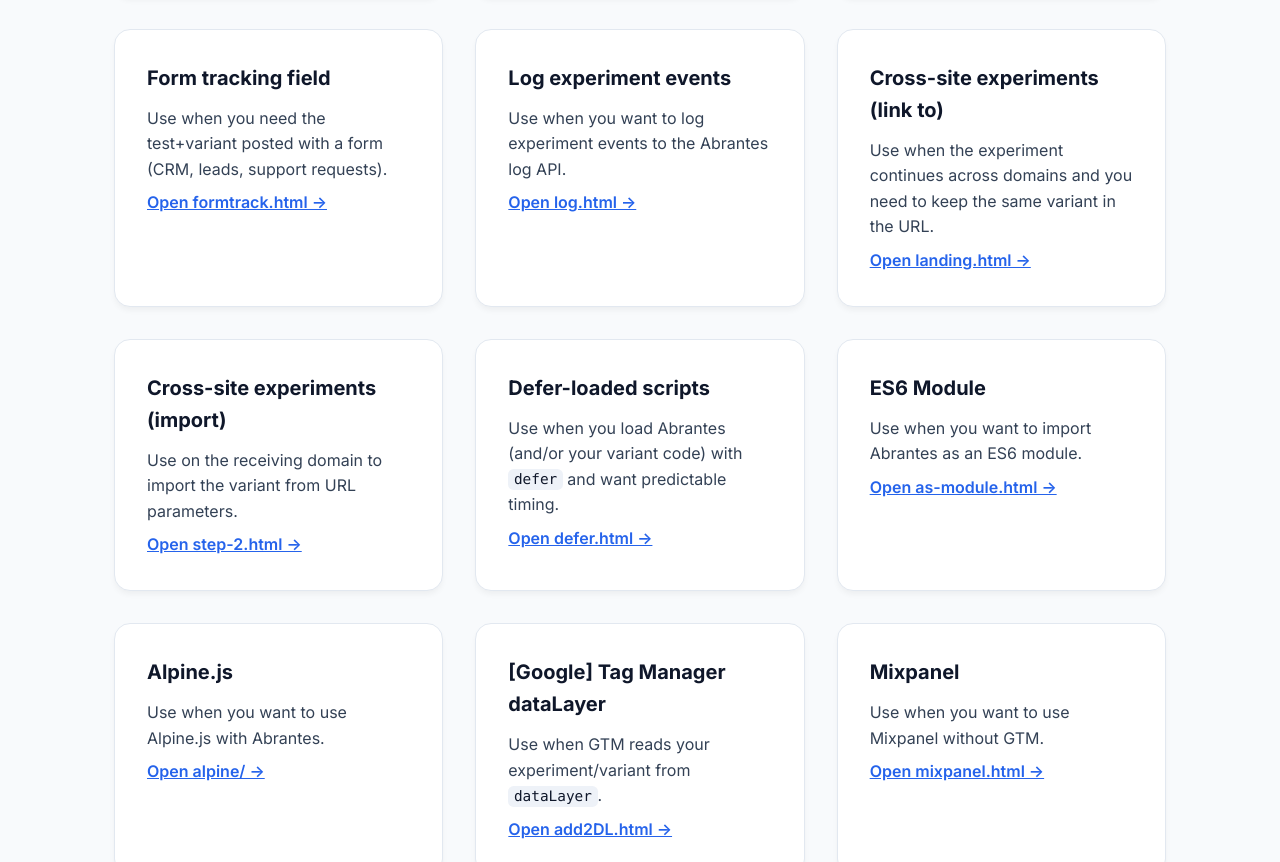
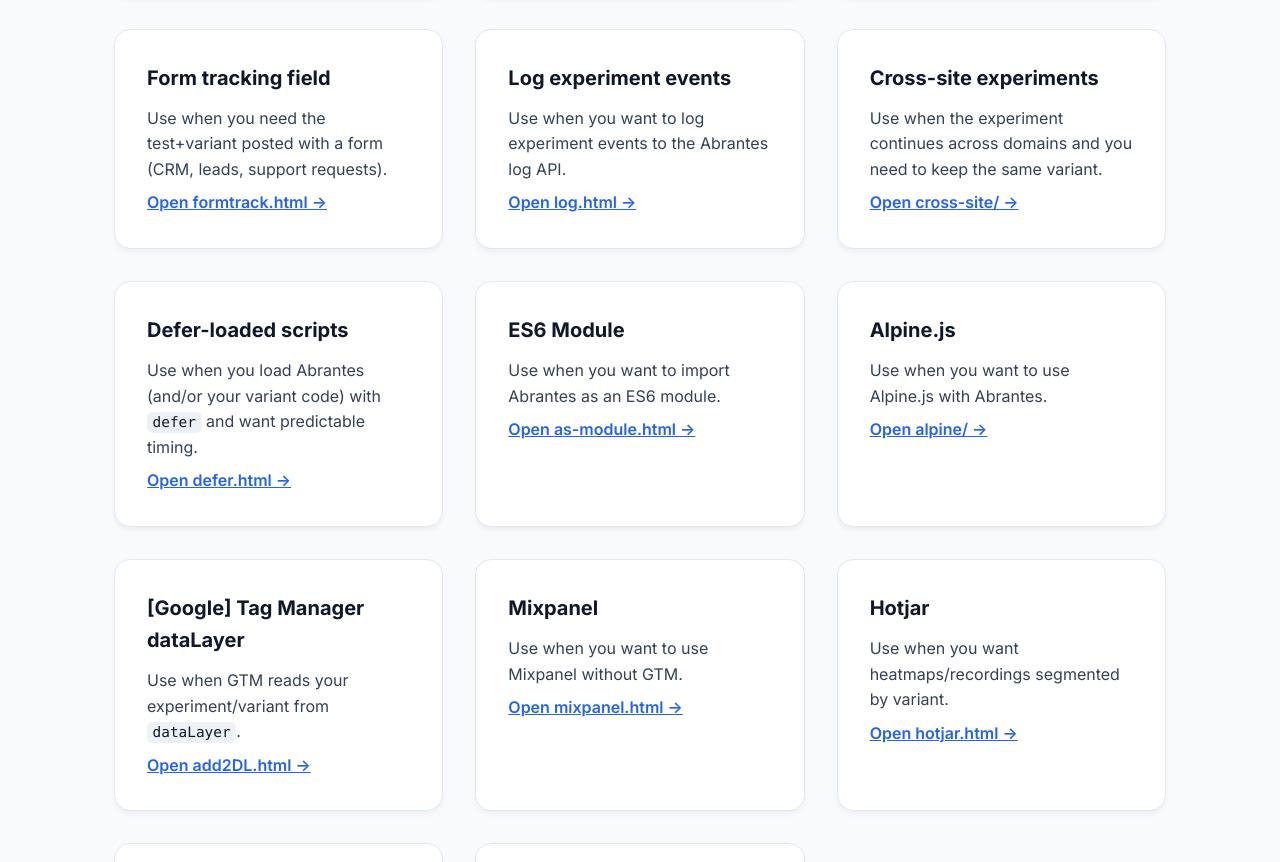
Before and after one commit to osvik/abrantes, a website: page docs/examples.html in a window 1280 px wide. Shown: the part 1528-2390 px from the top of the page. Drawn offline with Linux system fonts and the light colour scheme.

Commit message:
Adjusting to having the landing and step-2 in the same folder

```diff
--- a/docs/examples.html
+++ b/docs/examples.html
@@ -180,18 +180,10 @@
 
                     <div class="feature-card">
                         <div class="example-title">
-                            <h3>Cross-site experiments (link to)</h3>
+                            <h3>Cross-site experiments</h3>
                         </div>
-                        <p>Use when the experiment continues across domains and you need to keep the same variant in the URL.</p>
-                        <a class="example-link" href="https://github.com/osvik/abrantes/blob/main/examples/cross-site/landing.html#L79-L81" target="_blank">Open landing.html &rarr;</a>
-                    </div>
-
-                    <div class="feature-card">
-                        <div class="example-title">
-                            <h3>Cross-site experiments (import)</h3>
-                        </div>
-                        <p>Use on the receiving domain to import the variant from URL parameters.</p>
-                        <a class="example-link" href="https://github.com/osvik/abrantes/blob/main/examples/cross-site/step-2.html#L54-L56" target="_blank">Open step-2.html &rarr;</a>
+                        <p>Use when the experiment continues across domains and you need to keep the same variant.</p>
+                        <a class="example-link" href="https://github.com/osvik/abrantes/blob/main/examples/cross-site/" target="_blank">Open cross-site/ &rarr;</a>
                     </div>
 
                     <div class="feature-card">
```
Also changed, not shown: examples/cross-site/README.md (added).
